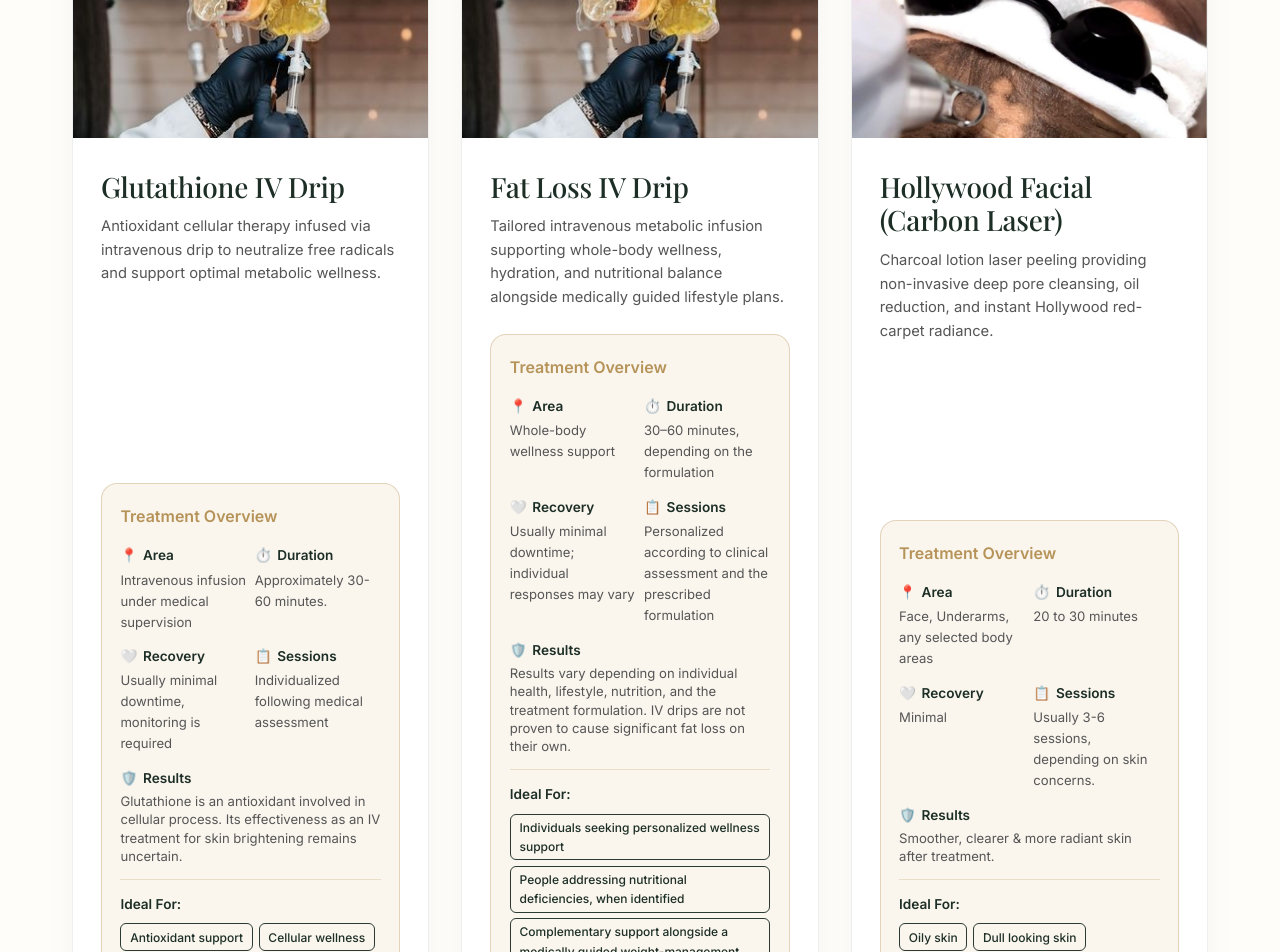
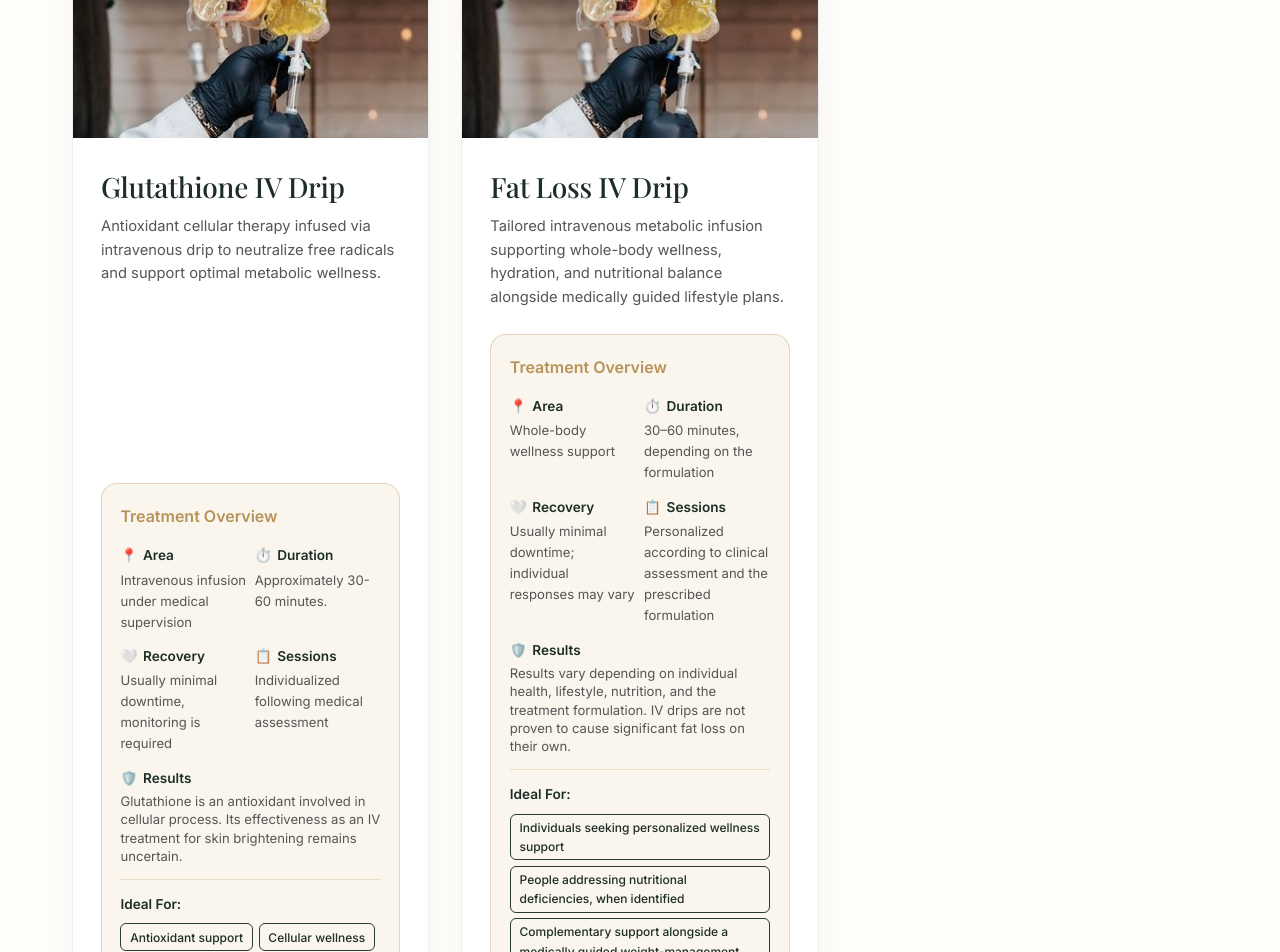
Before and after one commit to anerilohakane/ShrinaK, a Next.js app: page /treatments in a window 1280 px wide. Shown: the part 9360-10312 px from the top of the page. Built offline with nearby package versions, Linux system fonts and the light colour scheme.

Commit message:
Chanes from vaijayanti

```diff
--- a/src/app/treatments/page.tsx
+++ b/src/app/treatments/page.tsx
@@ -317,18 +317,6 @@ export default function TreatmentsPage() {
       sessions: "Personalized according to clinical assessment and the prescribed formulation",
       results: "Results vary depending on individual health, lifestyle, nutrition, and the treatment formulation. IV drips are not proven to cause significant fat loss on their own.",
       idealFor: ["Individuals seeking personalized wellness support", "People addressing nutritional deficiencies, when identified", "Complementary support alongside a medically guided weight-management plan"]
-    },
-    {
-      title: "Hollywood Facial (Carbon Laser)",
-      desc: "Charcoal lotion laser peeling providing non-invasive deep pore cleansing, oil reduction, and instant Hollywood red-carpet radiance.",
-      img: "/hollywood-facial.jpg",
-      slug: "hollywood-facial",
-      area: "Face, Underarms, any selected body areas",
-      duration: "20 to 30 minutes",
-      recovery: "Minimal",
-      sessions: "Usually 3-6 sessions, depending on skin concerns.",
-      results: "Smoother, clearer & more radiant skin after treatment.",
-      idealFor: ["Oily skin", "Dull looking skin", "Congested pores", "Uneven skin texture"]
     }
   ];
 
--- a/src/components/Header.tsx
+++ b/src/components/Header.tsx
@@ -35,7 +35,7 @@ export default function Header({ theme = 'light' }: { theme?: 'light' | 'dark' }
     },
     {
       name: 'SKIN',
-      items: ['Hydra Facial', 'Hollywood Facial', 'Chemical Peels', 'Face PRP', 'Face Microneedling', 'Subcision', 'MNRF', 'Mummy Mask Facial', 'Glutathione IV Drip', 'Fat Loss IV Drip', 'Mole Removal', 'Korean Peel']
+      items: ['Hydra Facial', 'Chemical Peels', 'Face PRP', 'Face Microneedling', 'Subcision', 'MNRF', 'Mummy Mask Facial', 'Glutathione IV Drip', 'Fat Loss IV Drip', 'Mole Removal', 'Korean Peel']
     },
     {
       name: 'LASER',
```
Also changed, not shown: public/skin-booster.jpg.
